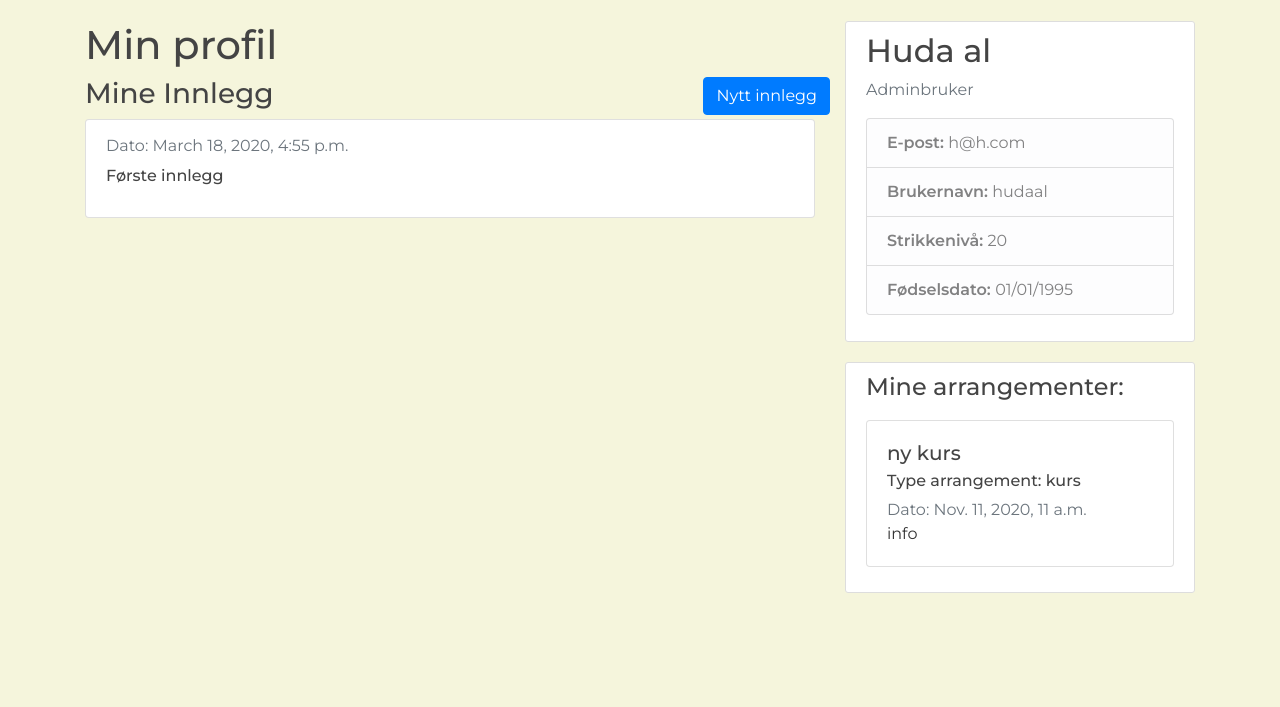
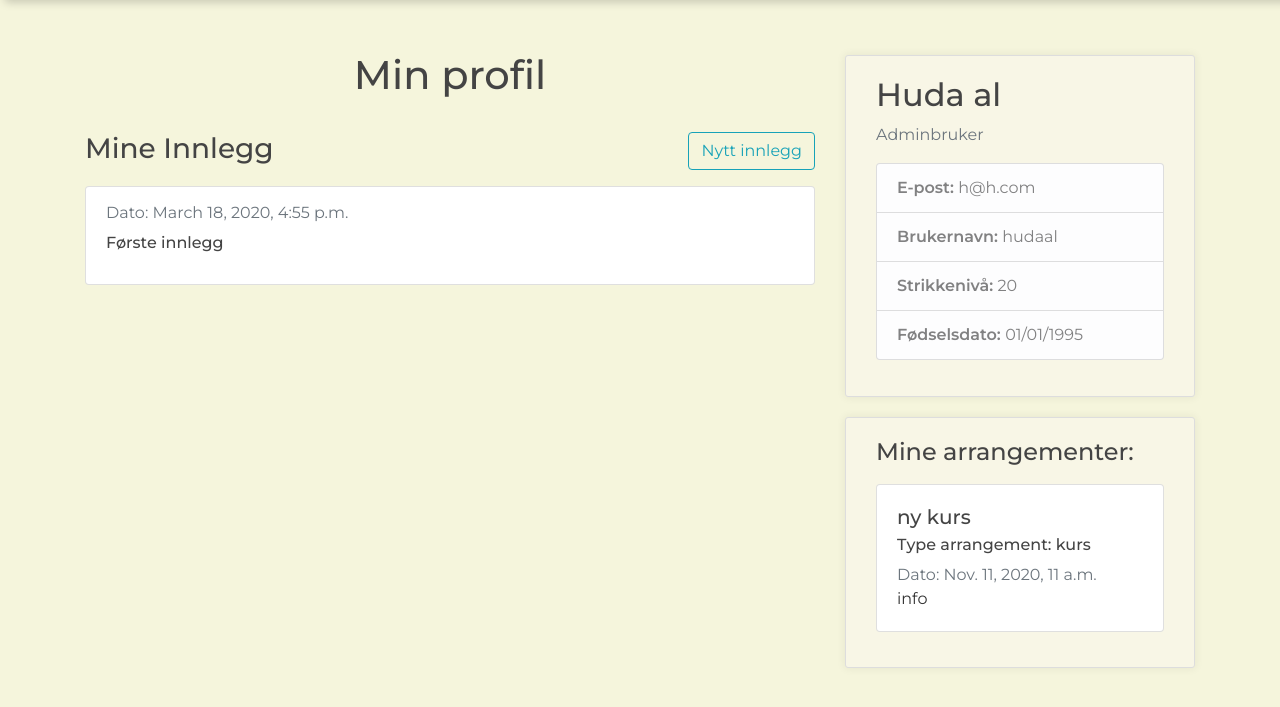
Before and after one commit to eivindsd/Programvareutvikling---Prosjekt, a Django app: page /profile/ in a window 1280 px wide. Shown: the part 59-766 px from the top of the page. Run offline with Django 3.2, Linux system fonts and the light colour scheme; a user stored in the database is signed in; data comes from the database, SQL or seed files in the repository; some libraries are stand-ins or nearby versions.

Commit message:
pusset opp design av profil og meldinger + noen småfiks

```diff
--- a/users/templates/users/profile.html
+++ b/users/templates/users/profile.html
@@ -1,14 +1,14 @@
 {% extends "website/base.html" %}
 {% load crispy_forms_tags %}
 {% block content %}
-    <h1>Min profil</h1>
+    <h1 id="header_profil">Min profil</h1>
     <div style="display: table">
         <form method="POST" action="/createPost/">
                 {% csrf_token %}
-                <input type="submit" value="Nytt innlegg" name="nytt" class="btn btn-primary" style="display: table-cell; position: absolute; right: 0; vertical-align: middle"/>
+                <input type="submit" value="Nytt innlegg" name="nytt" class="btn btn-outline-info" style="display: table-cell; position: absolute; right: 15px; vertical-align: middle"/>
             </form>
     </div>
-    <h3>Mine Innlegg</h3>
+    <h3 style="margin-bottom: 20px;">Mine Innlegg</h3>
     {% for innlegg in mineInnlegg %}
         <div class="card" style="margin-bottom: 15px">
                   <div class="card-body">
@@ -20,7 +20,7 @@
 {% endblock content %}
 
 {% block sidebar %}
-    <div class="col-md-4">
+    <div class="col-md-4" id="info">
           <div class="content-section">
             <h2>{{ user.first_name }}  {{ user.last_name }}</h2>
             <p class='text-muted'>
--- a/website/static/website/main.css
+++ b/website/static/website/main.css
@@ -15,6 +15,7 @@ ul {
 
 .bg-steel {
   background-color: #FFA833;
+  box-shadow: 7px 0 9px 2px rgba(0,0,0,0.2);
 }
 
 .site-header .navbar-nav .nav-link {
@@ -31,11 +32,42 @@ ul {
 }
 
 .content-section {
-  background: #ffffff;
-  padding: 10px 20px;
+  background: #F8F6E6;
+  padding: 20px 30px;
   border: 1px solid #dddddd;
   border-radius: 3px;
   margin-bottom: 20px;
+  box-shadow: 0px 0px 9px 1px rgba(0,0,0,0.06);
+}
+
+.col-md-8{
+  margin: auto;
+  margin-top: 30px;
+}
+
+#info{
+  margin-top: 3%;
+}
+
+#header_profil{
+  margin-bottom: 33px;
+  display: flex;
+  justify-content: center;
+
+}
+
+.btn-primary{
+  background-color: #FFA833;
+  border-color: #FFA833;
+}
+
+.btn-primary:hover{
+  background-color: #EF9720;
+  border-color: #EF9720;
+}
+.btn-primary:not(:disabled):not(.disabled):active{
+  background-color: #EF9720;
+  border-color: #EF9720;
 }
 
 .article-title {
--- a/website/templates/website/events.html
+++ b/website/templates/website/events.html
@@ -4,7 +4,7 @@
         <h1 style="margin-bottom: 2rem; display: inline">Arrangementer</h1>
         <form method="POST" action="/createEvent/">
             {% csrf_token %}
-            <input type="submit" name="opprett" value="Opprett" class="btn btn-primary" style="display: table-cell; position: absolute; right: 0; vertical-align: middle"/>
+            <input type="submit" name="opprett" value="Opprett" class="btn btn-outline-info" style="display: table-cell; position: absolute; right: 0; vertical-align: middle"/>
         </form>
 
     </div>
```
